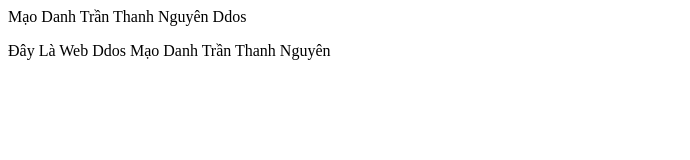
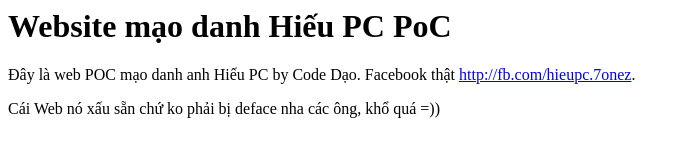
Before and after one commit to nguyenlike/http-likepro24hvip.tk-, a plain HTML site: page index.html in a window 1280 px wide. Shown: the whole page, without its empty margins (0-690 px from the left). Drawn offline with Linux system fonts and the light colour scheme.

Commit message:
Update index.html

```diff
--- a/index.html
+++ b/index.html
@@ -1,3 +1,11 @@
-<hl>Mạo Danh Trần Thanh Nguyên Ddos</hl>
+<html>
+  <head>
+    <title>PoC Website mạo danh anh Hiếu PC (by Code Dạo)</title>
+  </head>
 
-<p> Đây Là Web Ddos Mạo Danh Trần Thanh Nguyên <a></a></p>
+  <body>
+    <h1>Website mạo danh Hiếu PC PoC</h1>
+    <p>Đây là web POC mạo danh anh Hiếu PC by Code Dạo. Facebook thật <a href="https://fb.com/hieupc.7onez">http://fb.com/hieupc.7onez</a>.</p>
+    <p>Cái Web nó xấu sẵn chứ ko phải bị deface nha các ông, khổ quá =))</p>
+  </body>
+</html>
```
